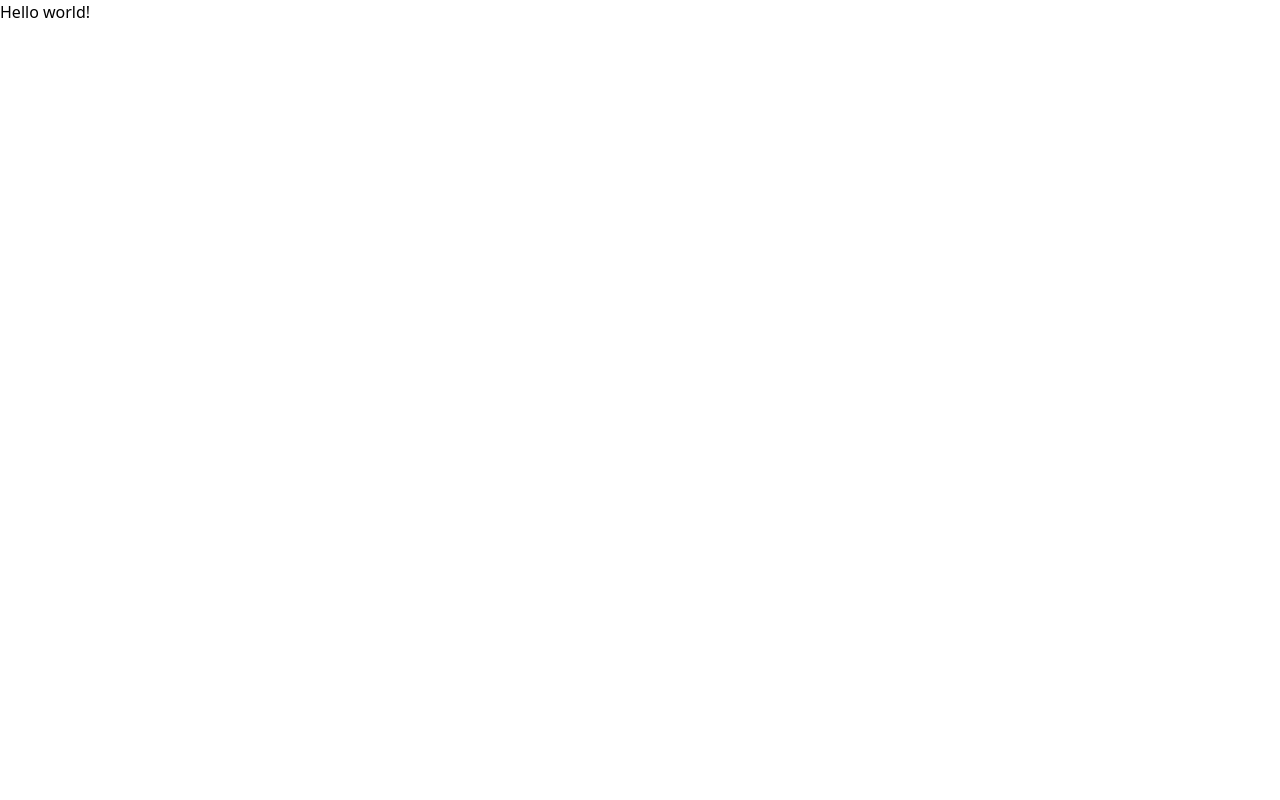
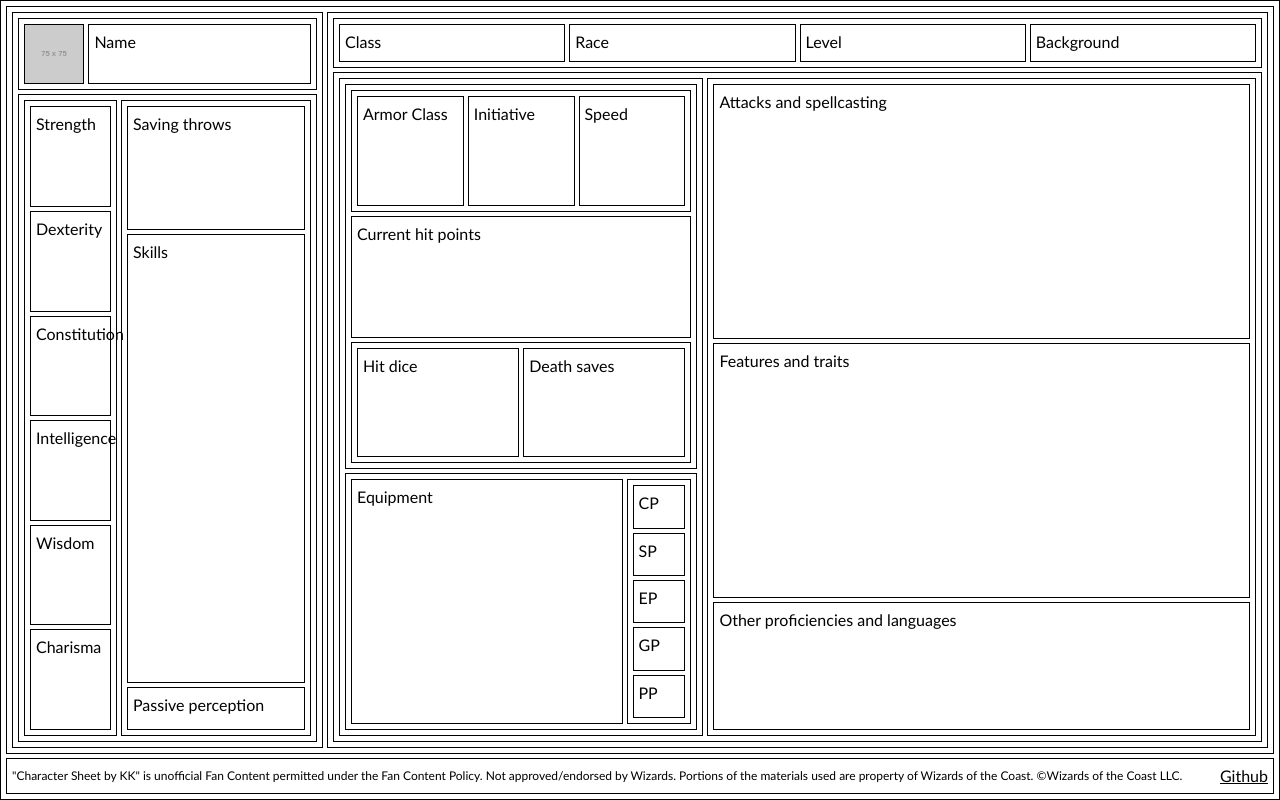
Before and after one commit to kseniakopteva/character-sheet, a React (Vite) app: page / in a window 1280 px wide. Built offline with nearby package versions, Linux system fonts and the light colour scheme.

Commit message:
mockup + readme

```diff
--- a/index.html
+++ b/index.html
@@ -1,5 +1,5 @@
 <!doctype html>
-<html lang="en">
+<html lang="en" class="h-full m-0">
 	<head>
 		<meta charset="UTF-8" />
 		<meta name="viewport" content="width=device-width, initial-scale=1.0" />
@@ -7,8 +7,8 @@
 		<link rel="stylesheet" href="./src/tailwind.css" />
 	</head>
 
-	<body>
-		<div id="root"></div>
+	<body class="h-full m-0">
+		<div id="root" class="h-full"></div>
 		<script type="module" src="./src/App.jsx"></script>
 	</body>
 </html>
--- a/src/routes/index.lazy.jsx
+++ b/src/routes/index.lazy.jsx
@@ -5,5 +5,88 @@ export const Route = createLazyFileRoute("/")({
 });
 
 function RouteComponent() {
-	return <div>Hello world!</div>;
+	return (
+		<div className="h-full flex flex-col gap-1">
+			<div className="grid gap-1 h-full grid-cols-4">
+				<div className="h-full flex flex-col gap-1">
+					<div className="info h-[10%] flex gap-1">
+						<img src="https://placehold.co/75" alt="Character Image" />
+						<div className="w-full">Name</div>
+					</div>
+					<div className="grid gap-1 h-[90%] grid-cols-3">
+						<div className="flex flex-col gap-1">
+							<div className="h-[16.6%]">Strength</div>
+							<div className="h-[16.6%]">Dexterity</div>
+							<div className="h-[16.6%]">Constitution</div>
+							<div className="h-[16.6%]">Intelligence</div>
+							<div className="h-[16.6%]">Wisdom</div>
+							<div className="h-[16.6%]">Charisma</div>
+						</div>
+						<div className="h-full col-span-2 flex flex-col gap-1">
+							<div className="h-[20%]">Saving throws</div>
+							<div className="h-[73%]">Skills</div>
+							<div className="h-[7%]">Passive perception</div>
+						</div>
+					</div>
+				</div>
+				<div className="col-span-3 h-full flex flex-col gap-1">
+					<div className="grid gap-1 h-[7%] grid-cols-4">
+						<div>Class</div>
+						<div>Race</div>
+						<div>Level</div>
+						<div>Background</div>
+					</div>
+					<div className="grid gap-1 h-[93%] grid-cols-5">
+						<div className="col-span-2 h-full flex flex-col gap-1">
+							<div className="h-[60%] flex flex-col gap-1">
+								<div className="h-[33.3%] grid gap-1 grid-cols-3">
+									<div>Armor Class</div>
+									<div>Initiative</div>
+									<div>Speed</div>
+								</div>
+								<div className="h-[33.3%]">Current hit points</div>
+								<div className="h-[33.3%] grid gap-1 grid-cols-2">
+									<div>Hit dice</div>
+									<div>Death saves</div>
+								</div>
+							</div>
+							<div className="h-[40%] grid grid-cols-5 gap-1">
+								<div className="col-span-4">Equipment</div>
+								<div className="flex flex-col gap-1">
+									<div className="h-[20%]">CP</div>
+									<div className="h-[20%]">SP</div>
+									<div className="h-[20%]">EP</div>
+									<div className="h-[20%]">GP</div>
+									<div className="h-[20%]">PP</div>
+								</div>
+							</div>
+						</div>
+						<div className="col-span-3 h-full flex flex-col gap-1">
+							<div className="h-[40%]">Attacks and spellcasting</div>
+							<div className="h-[40%]">Features and traits</div>
+							<div className="h-[20%]">
+								Other proficiencies and languages
+							</div>
+						</div>
+					</div>
+				</div>
+			</div>
+			<div className="flex justify-between items-center">
+				<p className="text-xs">
+					"Character Sheet by KK" is unofficial Fan Content permitted under the
+					Fan Content Policy. Not approved/endorsed by Wizards. Portions of the
+					materials used are property of Wizards of the Coast. ©Wizards of the
+					Coast LLC.
+				</p>
+				<p>
+					<a
+						className="underline"
+						href="https://github.com/kseniakopteva/character-sheet"
+					>
+						Github
+					</a>
+				</p>
+			</div>
+		</div>
+	);
 }
--- a/src/tailwind.css
+++ b/src/tailwind.css
@@ -1 +1,14 @@
 @import "tailwindcss";
+
+body {
+    font-family: 'Gill Sans', 'Gill Sans MT', Calibri, 'Trebuchet MS', sans-serif;
+}
+
+div>div {
+    border: 1px solid black;
+    padding: 5px;
+}
+
+img {
+    border: 1px solid black;
+}
```
Also changed, not shown: 1 other file (tests, documents, lock files or other folders).
